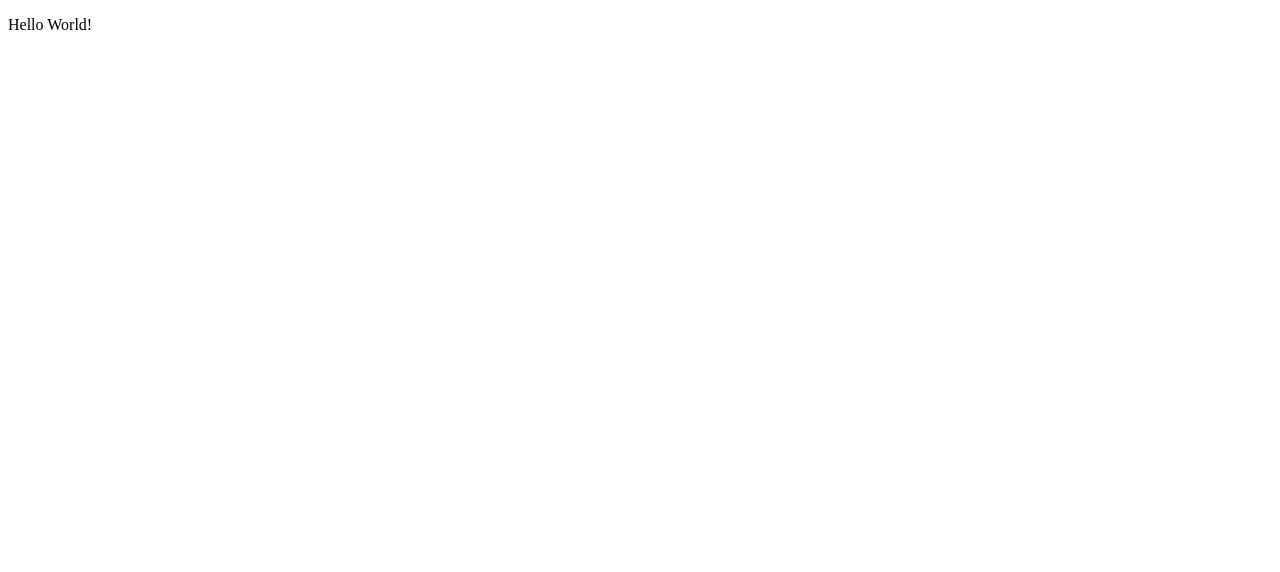
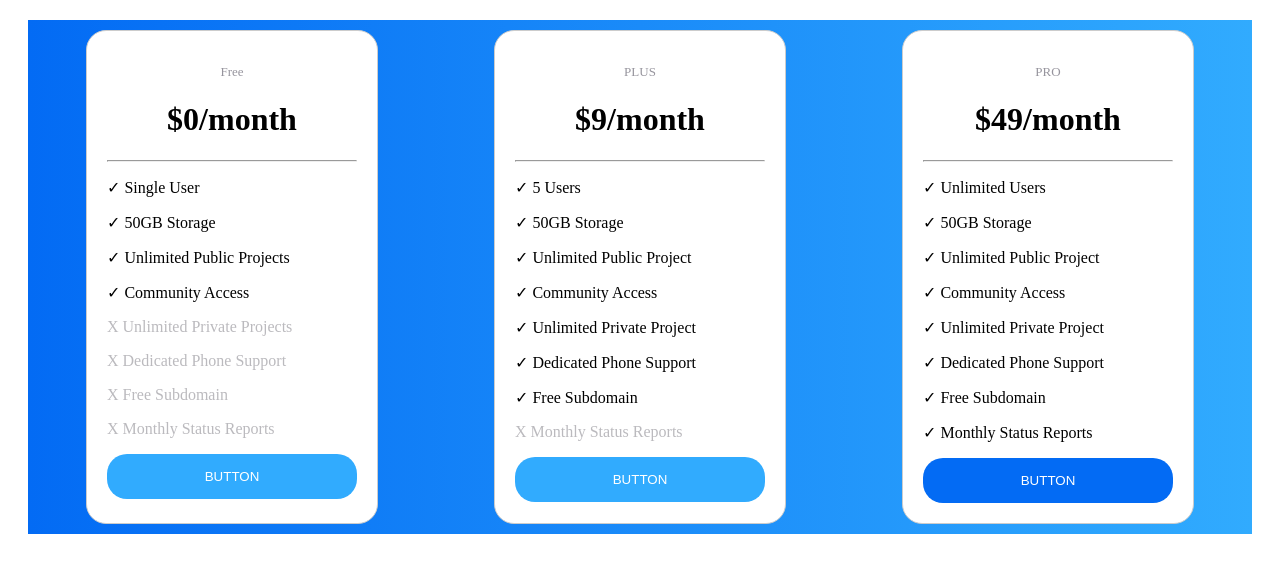
Before and after one commit to MarcusMathuram46/react-project, a React (Vite) app: page / in a window 1280 px wide. Shown: the top 572 px of the page. Built offline with nearby package versions, Linux system fonts and the light colour scheme.

Commit message:
Task Completed

```diff
--- a/src/App.jsx
+++ b/src/App.jsx
@@ -1,7 +1,60 @@
+import React from 'react';
+import './styles/App.css';
 const App = () => {
+
+  const thirdButtonClick = () => {
+    alert('clicked!');
+  };
   return(
-    <p>Hello World!</p>
-  );
+    <div className="price-cards-container">
+      <div className="price-card">
+        <p id="grey1">Free</p>
+        <h1>$0/month</h1>
+        <hr/>
+        <p>&#x2713; Single User</p>
+        <p>&#x2713; 50GB Storage</p>
+        <p>&#x2713; Unlimited Public Projects</p>
+        <p>&#x2713; Community Access</p>
+        <p id="grey">&#88; Unlimited Private Projects</p>
+        <p id="grey">&#88; Dedicated Phone Support</p>
+        <p id="grey">&#88; Free Subdomain</p>
+        <p id="grey">&#88; Monthly Status Reports</p>
+        <button disabled>BUTTON</button>
+      </div>
+
+      <div className="price-card">
+        <p id="grey1">PLUS</p>
+        <h1>$9/month</h1>
+        <hr/>
+        <p>&#x2713; 5 Users</p>
+        <p>&#x2713; 50GB Storage</p>
+        <p>&#x2713; Unlimited Public Project</p>
+        <p>&#x2713; Community Access</p>
+        <p>&#x2713; Unlimited Private Project</p>
+        <p>&#x2713; Dedicated Phone Support</p>
+        <p>&#x2713; Free Subdomain</p>
+        <p id="grey">&#88; Monthly Status Reports</p>
+        <button disabled>BUTTON</button>
+
+      </div>
+
+      <div className="price-card">
+        <p id="grey1">PRO</p>
+        <h1>$49/month</h1>
+        <hr/>
+        <p>&#x2713; Unlimited Users</p>
+        <p>&#x2713; 50GB Storage</p>
+        <p>&#x2713; Unlimited Public Project</p>
+        <p>&#x2713; Community Access</p>
+        <p>&#x2713; Unlimited Private Project</p>
+        <p>&#x2713; Dedicated Phone Support</p>
+        <p>&#x2713; Free Subdomain</p>
+        <p>&#x2713; Monthly Status Reports</p>
+        <button>BUTTON</button>
+
+      </div>
+    </div>
+  )
 }
 
 export default App;
--- /dev/null
+++ b/src/styles/App.css
@@ -0,0 +1,43 @@
+.price-cards-container {
+    display: flex;
+    justify-content: space-around;
+    margin: 20px;
+    background: linear-gradient(to right, #036bf4, #31abfe);
+}
+.price-card {
+    border: solid 1px #ccc;
+    padding: 20px;
+    text-align: left;
+    width: 250px;
+    margin: 10px;
+    border-radius: 20px;
+    background-color: white ;
+}
+
+button {
+    padding: 15px;
+    width: 250px;
+    border: none;
+    border-radius: 20px;
+    cursor: pointer;
+    color: white;
+    background-color: #036bf4;
+    text-align: center;
+}
+#grey1 {
+    color: #96949d;
+    font-size: small;
+    text-align: center;
+}
+#grey {
+    color: #bbbabe;
+}
+h1 {
+    text-align: center;
+}
+
+button[disabled] {
+    background-color: #31abfe;
+    cursor: not-allowed;
+    color: white;
+}
```
